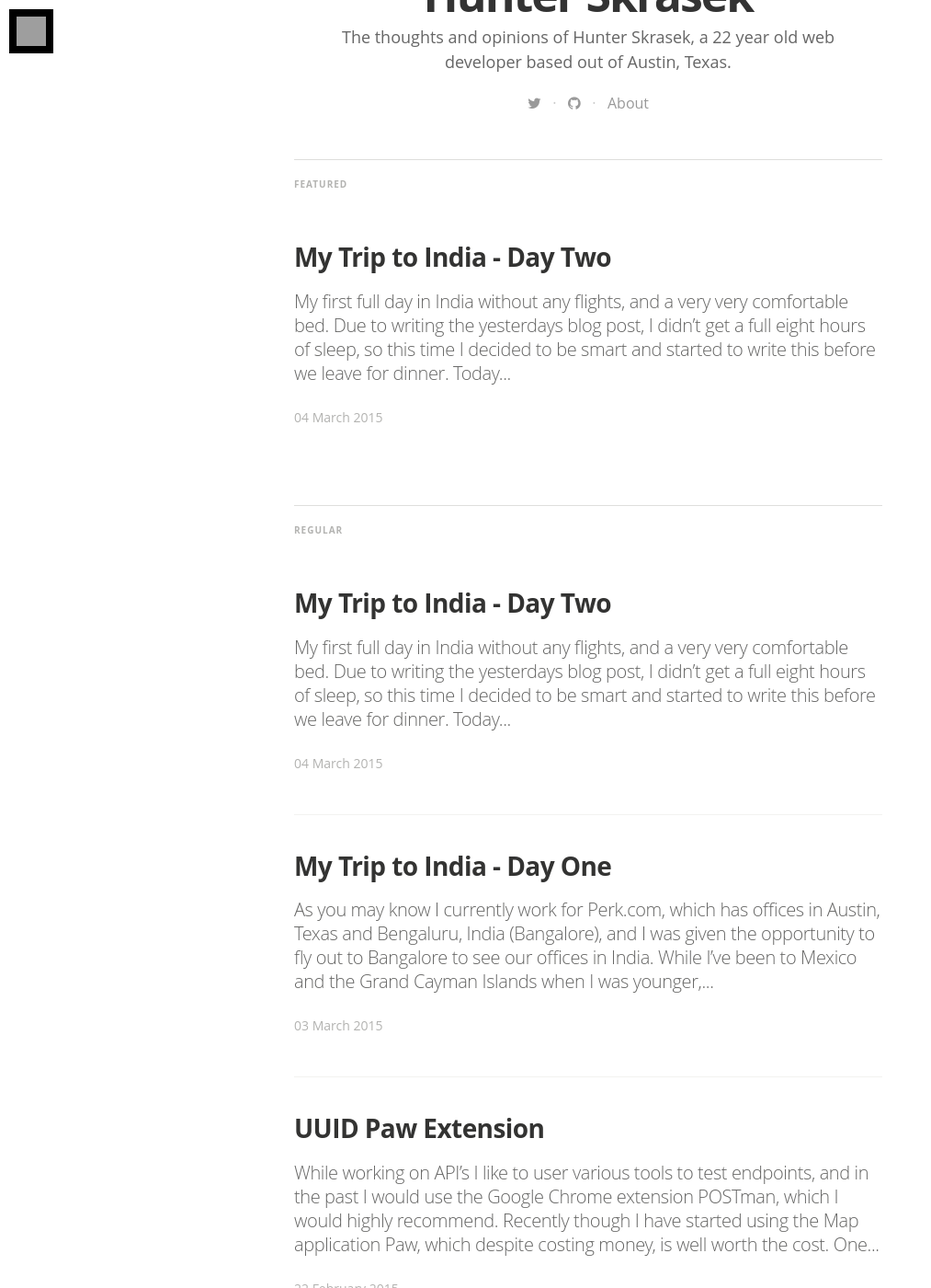
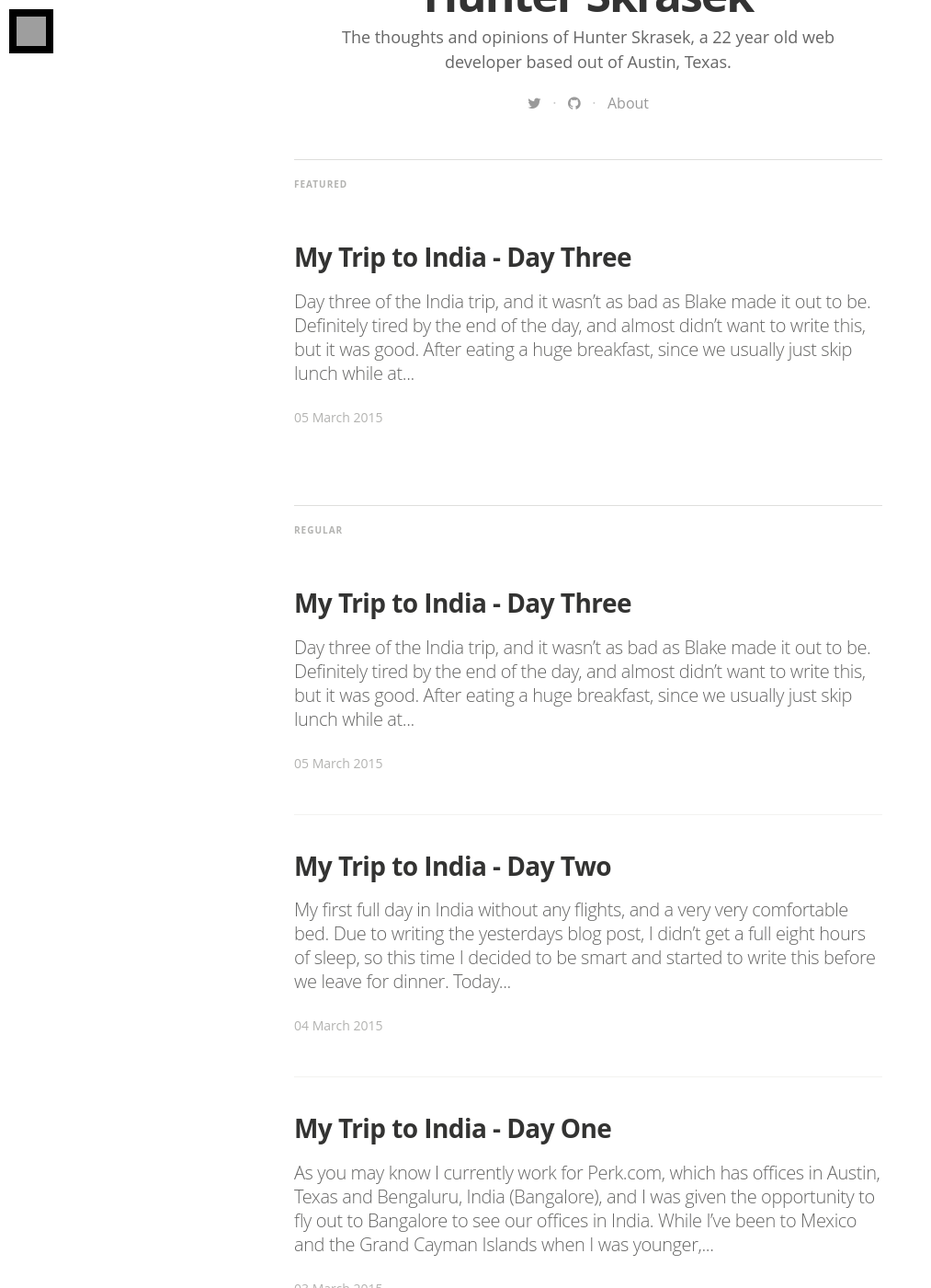
Before and after one commit to hskrasek/hskrasek.github.io, a Jekyll site: the page built from index.html, in a window 1280 px wide and 1400 px high, scrolled down 565 px. Shown: the whole window at 92% size, without its empty margins (0-1013 px from the left). Built offline with Jekyll 4.4.1, drawn with Linux system fonts in a browser that asks for light colours; nearby versions of some CDN libraries; some web fonts are replaced; Markdown is read by kramdown in place of the engine named in the settings; the list of posts is cut into pages by our own code; some of the changed text lies outside the part shown; grey boxes are pictures that could not be loaded.

Commit message:
Day three of india post
Signed-off-by: Hunter Skrasek <hunterskrasek@me.com>

```diff
--- a/_posts/2015-03-04-my-trip-to-india-day-two.markdown
+++ b/_posts/2015-03-04-my-trip-to-india-day-two.markdown
@@ -3,7 +3,7 @@ layout: post
 title:  "My Trip to India - Day Two"
 date:   2015-03-04 07:55:00
 categories: travel
-tags: featured india perk
+tags: india perk
 ---
 My first full day in India without any flights, and a very very comfortable bed. Due to writing the yesterdays blog post, I didn't get a full eight hours of sleep, so this time I decided to be smart and started to write this before we leave for dinner.
 
--- /dev/null
+++ b/_posts/2015-03-05-my-trip-to-india-day-three.markdown
@@ -0,0 +1,22 @@
+---
+layout: post
+title:  "My Trip to India - Day Three"
+date:   2015-03-05 11:09:00
+categories: travel
+tags: featured india perk
+---
+Day three of the India trip, and it wasn't as bad as Blake made it out to be. Definitely tired by the end of the day, and almost didn't want to write this, but it was good. After eating a huge breakfast, since we usually just skip lunch while at the office, I decided to make a Hyperlapse from the hotel to the office. It actually turned out very well, and just shows how ridiculous the traffic is here.
+
+![Morning in India, from the hotel](/assets/article_images/2015-03-05-my-trip-to-india-day-three/morning_from_hotel.jpg)
+
+![Dressed nice and still trying to wake up](/assets/article_images/2015-03-05-my-trip-to-india-day-three/morning_elevator.jpg)
+
+![A huge breakfast... for me anyway](/assets/article_images/2015-03-05-my-trip-to-india-day-three/big_breakfast.jpg)
+
+<div id="fb-root"></div><script>(function(d, s, id) {  var js, fjs = d.getElementsByTagName(s)[0];  if (d.getElementById(id)) return;  js = d.createElement(s); js.id = id;  js.src = "//connect.facebook.net/en_US/all.js#xfbml=1";  fjs.parentNode.insertBefore(js, fjs);}(document, 'script', 'facebook-jssdk'));</script><div class="fb-post" data-href="https://www.facebook.com/video.php?v=10152607428811441" data-width="466"><div class="fb-xfbml-parse-ignore"><a href="https://www.facebook.com/video.php?v=10152607428811441">Post</a> by <a href="https://www.facebook.com/Hskrasek">Hunter Green Skrasek</a>.</div></div>
+
+Work was productive, the day was long, but it was nice to come back to the hotel and grab a nice dinner. Tomorrow is supposed to be an exciting day, full of office cricket tournaments and Holi celebrations. So for now, I'll leave y'all with some photos from this morning and dinner, and will be sure to let you know how cricket and Holi turned out.
+
+![Very fancy Chinese restaurant](/assets/article_images/2015-03-05-my-trip-to-india-day-three/dinner_decorations.jpg)
+
+![Dinner with most the team... and Berman photo bombing](/assets/article_images/2015-03-05-my-trip-to-india-day-three/dinner_berman_bomb.jpg)
```
Also changed, not shown: 5 other files.
